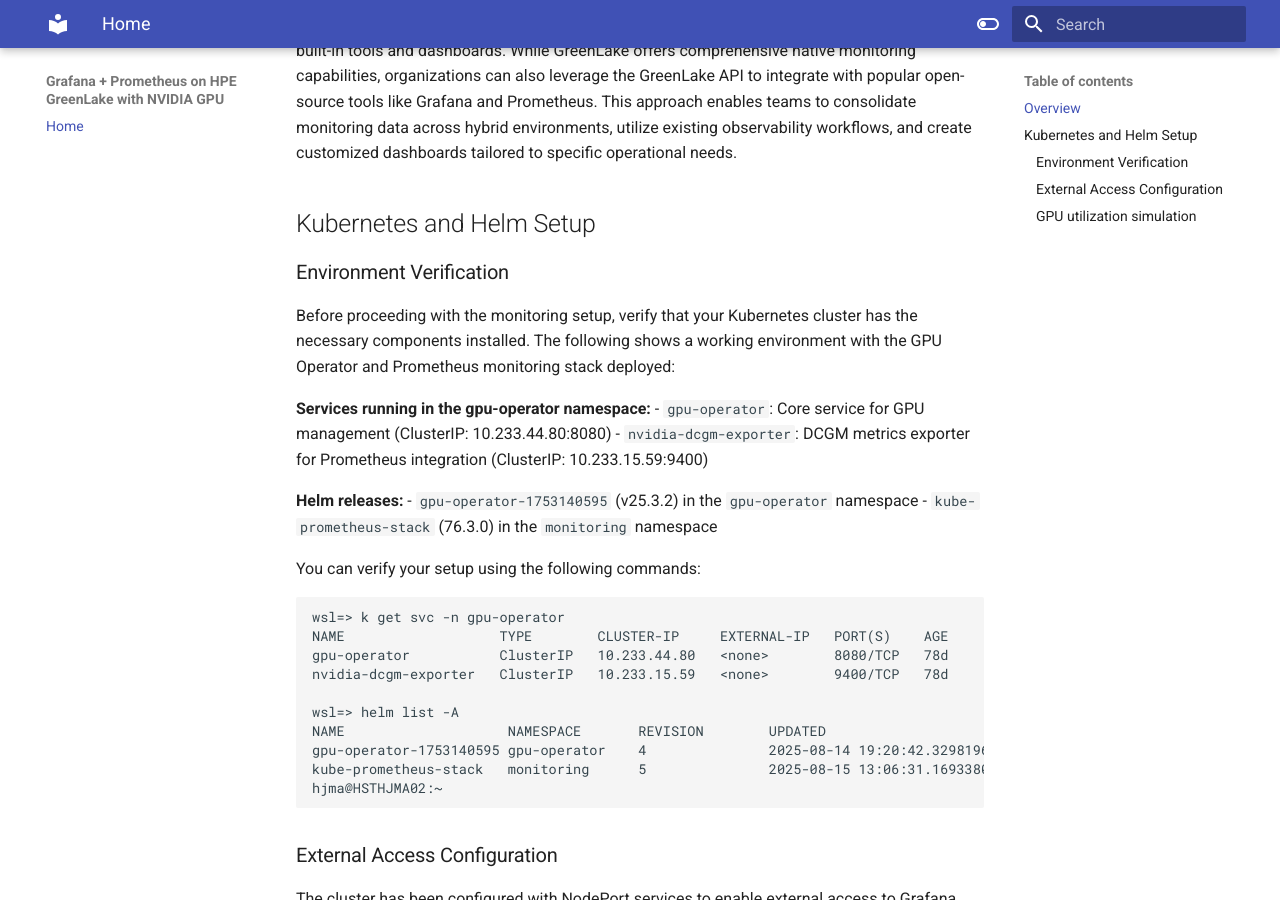
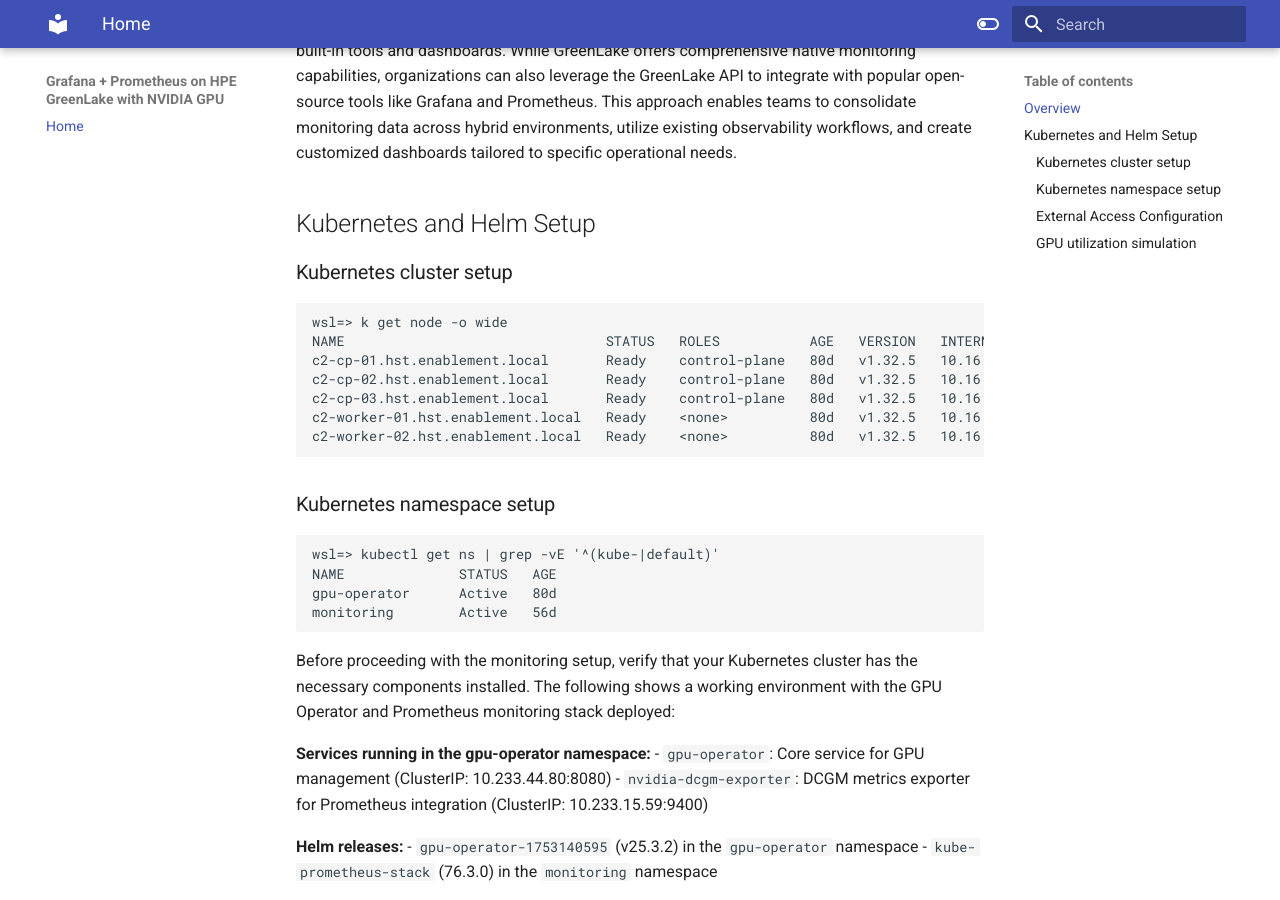
Before and after one commit to hjma29/grafana-prometheus-hpe-greenlake-com-nvidia, an MkDocs documentation site: the page built from docs/whitepaper.md, in a window 1280 px wide and 900 px high, scrolled down 260 px. Built offline with MkDocs 1.6.1 and Material for MkDocs 9.7.7, drawn with Linux system fonts in a browser that asks for light colours.

Commit message:
[skip ci] 251010-11:12 on mini4

````diff
--- a/docs/whitepaper.md
+++ b/docs/whitepaper.md
@@ -6,7 +6,24 @@ HPE GreenLake provides a cloud-native platform for managing and monitoring infra
 
 
 ## Kubernetes and Helm Setup
-### Environment Verification
+### Kubernetes cluster setup
+
+```
+wsl=> k get node -o wide
+NAME                                STATUS   ROLES           AGE   VERSION   INTERNAL-IP    EXTERNAL-IP   OS-IMAGE             KERNEL-VERSION       CONTAINER-RUNTIME
+c2-cp-01.hst.enablement.local       Ready    control-plane   80d   v1.32.5   10.16.160.51   <none>        Ubuntu 22.04.5 LTS   5.15.0-144-generic   containerd://2.0.5
+c2-cp-02.hst.enablement.local       Ready    control-plane   80d   v1.32.5   10.16.160.52   <none>        Ubuntu 22.04.5 LTS   5.15.0-144-generic   containerd://2.0.5
+c2-cp-03.hst.enablement.local       Ready    control-plane   80d   v1.32.5   10.16.160.53   <none>        Ubuntu 22.04.5 LTS   5.15.0-144-generic   containerd://2.0.5
+c2-worker-01.hst.enablement.local   Ready    <none>          80d   v1.32.5   10.16.160.54   <none>        Ubuntu 22.04.5 LTS   5.15.0-144-generic   containerd://2.0.5
+c2-worker-02.hst.enablement.local   Ready    <none>          80d   v1.32.5   10.16.160.55   <none>        Ubuntu 22.04.5 LTS   5.15.0-144-generic   containerd://2.0.5
+```
+### Kubernetes namespace setup
+```
+wsl=> kubectl get ns | grep -vE '^(kube-|default)'
+NAME              STATUS   AGE
+gpu-operator      Active   80d
+monitoring        Active   56d
+```
 
 Before proceeding with the monitoring setup, verify that your Kubernetes cluster has the necessary components installed. The following shows a working environment with the GPU Operator and Prometheus monitoring stack deployed:
 
````
